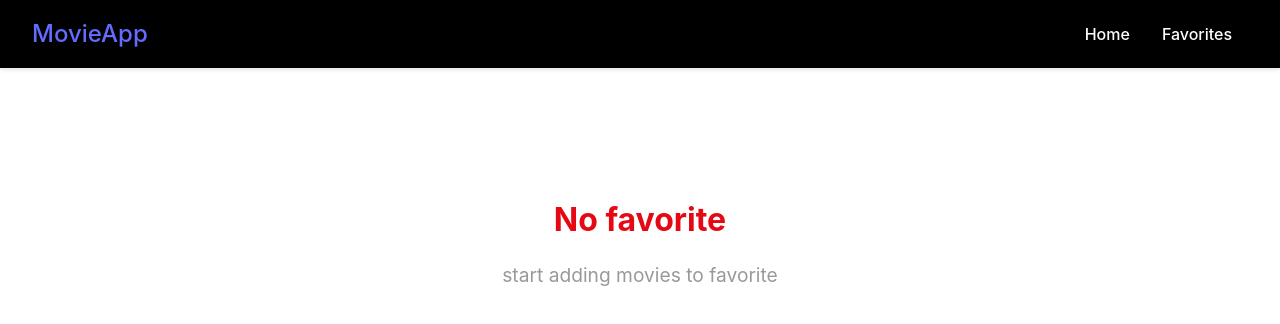
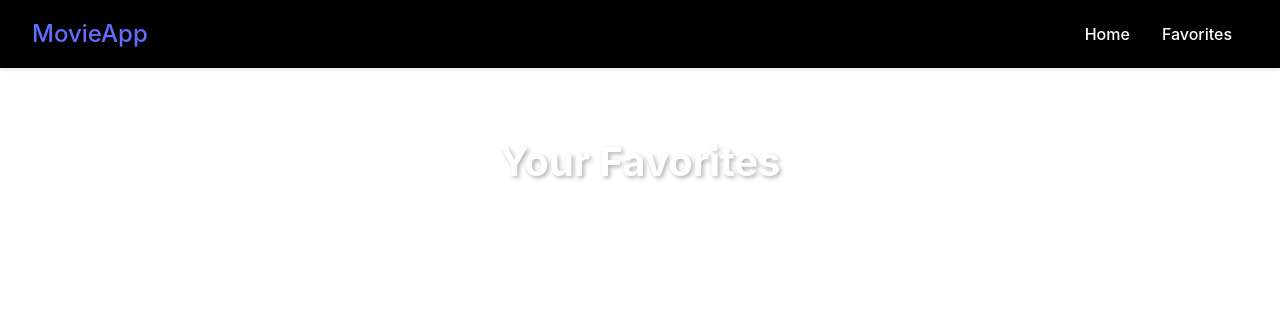
Before and after one commit to TechWithMonda/GloppyMovieApp, a React (Vite) app: page /favorites in a window 1280 px wide. Shown: the top 324 px of the page. Built offline with nearby package versions, Linux system fonts and the light colour scheme.

Commit message:
added favorites

```diff
--- a/src/App.jsx
+++ b/src/App.jsx
@@ -1,21 +1,21 @@
 import "./css/App.css";
+import Favorites from "./pages/Favorites";
 import Home from "./pages/Home";
-import Favorite from "./pages/Favorites";
-import { Route, Routes } from "react-router-dom";
+import { Routes, Route } from "react-router-dom";
+import { MovieProvider } from "./contexts/MovieContext";
 import NavBar from "./components/NavBar";
 
 function App() {
   return (
-
-    <div>
+    <MovieProvider>
       <NavBar />
       <main className="main-content">
         <Routes>
           <Route path="/" element={<Home />} />
-          <Route path="/favorites" element={<Favorite />} />
+          <Route path="/favorites" element={<Favorites />} />
         </Routes>
       </main>
-    </div>
+    </MovieProvider>
   );
 }
 
--- a/src/components/MovieCard.jsx
+++ b/src/components/MovieCard.jsx
@@ -1,29 +1,30 @@
-import "../css/MovieCard.css";
+import "../css/MovieCard.css"
+import { useMovieContext } from "../contexts/MovieContext"
 
-function MovieCard({ movie }) {
-  function onFavoriteClick() {
-    alert(`Added "${movie.title}" to favorites ❤️`);
+function MovieCard({movie}) {
+    const {isFavorite, addToFavorites, removeFromFavorites} = useMovieContext()
+    const favorite = isFavorite(movie.id)
+
+    function onFavoriteClick(e) {
+        e.preventDefault()
+        if (favorite) removeFromFavorites(movie.id)
+        else addToFavorites(movie)
     }
 
-  return (
-    <div className="movie-card">
+    return <div className="movie-card">
         <div className="movie-poster">
-        <img
-          src={`https://image.tmdb.org/t/p/w500${movie.poster_path}`}
-          alt={movie.title}
-        />
+            <img src={`https://image.tmdb.org/t/p/w500${movie.poster_path}`} alt={movie.title}/>
             <div className="movie-overlay">
-          <button className="favorite-btn" onClick={onFavoriteClick}>
-            ❤️
+                <button className={`favorite-btn ${favorite ? "active" : ""}`} onClick={onFavoriteClick}>
+                    ♥
                 </button>
             </div>
         </div>
         <div className="movie-info">
             <h3>{movie.title}</h3>
-        <p>{movie.release_date}</p>
+            <p>{movie.release_date?.split("-")[0]}</p>
         </div>
     </div>
-  );
 }
 
-export default MovieCard;
+export default MovieCard
--- /dev/null
+++ b/src/contexts/MovieContext.jsx
@@ -0,0 +1,43 @@
+import { createContext,useState,useContext,useEffect } from "react";
+
+
+const MovieContext = createContext()
+
+export const useMovieContext = () => useContext(MovieContext)
+
+export const MovieProvider = ({children}) => {
+    const [favorites, setFavorites] = useState([])
+
+    useEffect(() => {
+        const storedFavs = localStorage.getItem("favorites")
+
+        if (storedFavs) setFavorites(JSON.parse(storedFavs))
+    }, [])
+
+    useEffect(() => {
+        localStorage.setItem('favorites', JSON.stringify(favorites))
+    }, [favorites])
+
+    const addToFavorites = (movie) => {
+        setFavorites(prev => [...prev, movie])
+    }
+
+    const removeFromFavorites = (movieId) => {
+        setFavorites(prev => prev.filter(movie => movie.id !== movieId))
+    }
+
+    const isFavorite = (movieId) => {
+        return favorites.some(movie => movie.id === movieId)
+    }
+
+    const value = {
+        favorites,
+        addToFavorites,
+        removeFromFavorites,
+        isFavorite
+    }
+
+    return <MovieContext.Provider value={value}>
+        {children}
+    </MovieContext.Provider>
+}
--- a/src/pages/Favorites.jsx
+++ b/src/pages/Favorites.jsx
@@ -1,13 +1,29 @@
-import "../css/Favorites.css"
+import "../css/Favorites.css";
+import { useMovieContext } from "../contexts/MovieContext";
+import MovieCard from "../components/MovieCard";
 
+function Favorites() {
+  const { favorites } = useMovieContext();
 
-function Favorite(){
-return(
-<div className="favorites-empty">
-        <h2>No favorite</h2>
-        <p>start adding movies to favorite</p>
-</div>
-)
+  if (favorites) {
+    return (
+      <div className="favorites">
+        <h2>Your Favorites</h2>
+        <div className="movies-grid">
+          {favorites.map((movie) => (
+            <MovieCard movie={movie} key={movie.id} />
+          ))}
+        </div>
+      </div>
+    );
+  }
+
+  return (
+    <div className="favorites-empty">
+      <h2>No Favorite Movies Yet</h2>
+      <p>Start adding movies to your favorites and they will appear here!</p>
+    </div>
+  );
 }
 
-export default Favorite;
+export default Favorites;
--- a/src/pages/Home.jsx
+++ b/src/pages/Home.jsx
@@ -1,66 +1,76 @@
-import MovieCard from "../components/MovieCard"
-import { useState,useEffect } from "react";
-import "../css/Home.css"
+import MovieCard from "../components/MovieCard";
+import { useState, useEffect } from "react";
+import { searchMovies, getPopularMovies } from "../services/api";
+import "../css/Home.css";
 
-import { searchMovies,getPopularMovies } from "../services/api";
+function Home() {
+  const [searchQuery, setSearchQuery] = useState("");
+  const [movies, setMovies] = useState([]);
+  const [error, setError] = useState(null);
+  const [loading, setLoading] = useState(true);
 
-function Home(){
-    const[searchQuery,setSearchQuery]=useState('');
-    const[movies,setMovies]=useState([]);
+  useEffect(() => {
+    const loadPopularMovies = async () => {
+      try {
+        const popularMovies = await getPopularMovies();
+        setMovies(popularMovies);
+      } catch (err) {
+        console.log(err);
+        setError("Failed to load movies...");
+      } finally {
+        setLoading(false);
+      }
+    };
 
-    const[error,setError]=useState(null);
+    loadPopularMovies();
+  }, []);
 
-    const[loading,setLoading]=useState(true);
+  const handleSearch = async (e) => {
+    e.preventDefault();
+    if (!searchQuery.trim()) return
+    if (loading) return
 
-
-
-useEffect(()=>{
-const loadPopularMovies = async ()=>{
-
-
-    try{
-    const PopularMovies = await getPopularMovies()
-    setMovies(PopularMovies)
-    }catch (err){
+    setLoading(true)
+    try {
+        const searchResults = await searchMovies(searchQuery)
+        setMovies(searchResults)
+        setError(null)
+    } catch (err) {
         console.log(err)
-        setError('failed to load movies.........')
-    }
-    finally{
+        setError("Failed to search movies...")
+    } finally {
         setLoading(false)
     }
-
-}
-loadPopularMovies()
-},[])
-
-const handleSearch = (e) =>{
-    e.preventDefault()
-    alert(searchQuery)
   };
 
-
-
-return <div className="home">
+  return (
+    <div className="home">
       <form onSubmit={handleSearch} className="search-form">
         <input
           type="text"
-         placeholder="Search for Movies..."
+          placeholder="Search for movies..."
           className="search-input"
           value={searchQuery}
           onChange={(e) => setSearchQuery(e.target.value)}
         />
-        <button type="submit" className="search-button">Search</button>
+        <button type="submit" className="search-button">
+          Search
+        </button>
       </form>
 
+        {error && <div className="error-message">{error}</div>}
 
+      {loading ? (
+        <div className="loading">Loading...</div>
+      ) : (
         <div className="movies-grid">
-        {movies.map(movie =>
-        movie.title.toLowerCase().startsWith(searchQuery.toLowerCase()) && (
-        <MovieCard movie={movie} key={movie.id} />))}
-
+          {movies.map((movie) => (
+            <MovieCard movie={movie} key={movie.id} />
+          ))}
         </div>
-
+      )}
     </div>
+  );
 }
 
-export default Home
+export default Home;
```
Lines whose indentation alone changed are shown as unchanged.
